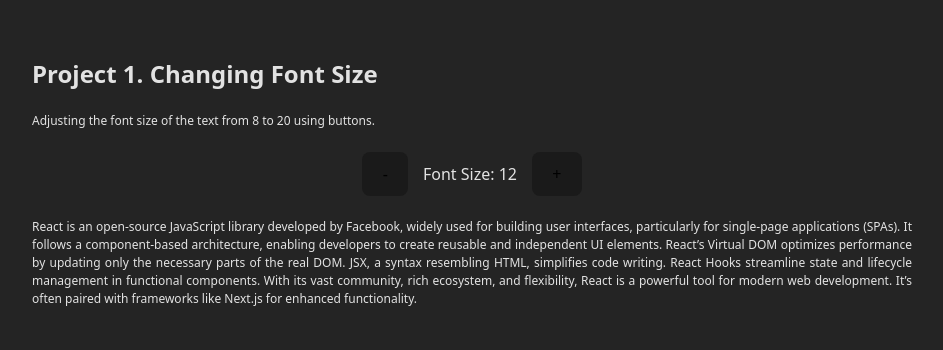
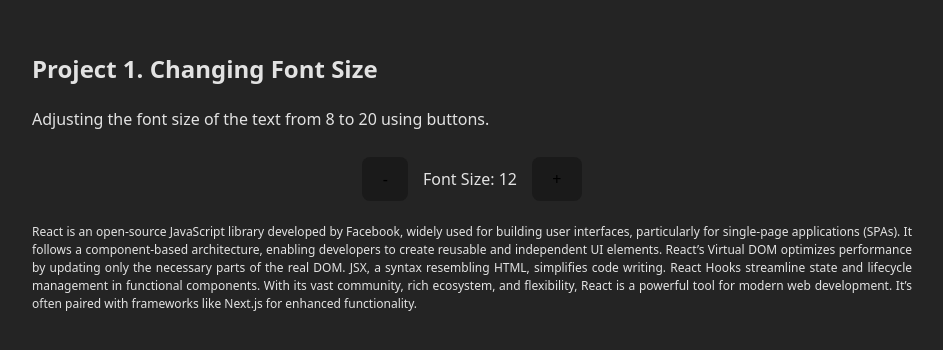
Before and after one commit to onurdoker/ReactProjects, a React (Vite) app: page /project1 in a window 1280 px wide. Shown: the part 222-572 px from the top of the page, without its empty margins (28-971 px from the left). Built offline with nearby package versions, Linux system fonts and the light colour scheme.

Commit message:
Project 1 - Small Corrections

```diff
--- a/src/components/Project1/Project1.jsx
+++ b/src/components/Project1/Project1.jsx
@@ -1,5 +1,4 @@
 import {useState} from "react";
-import css from "./Project1.module.css";
 import Project1Text from "./Project1Text.jsx";
 import Project1Button from "./Project1Button.jsx";
 
@@ -28,9 +27,9 @@ function Project1() {
   };
 
   return (
-      <div className={css.body}>
+      <div>
         <h2>Project 1. Changing Font Size</h2>
-        <p className={css.text}>Adjusting the font size of the text from 8 to 20 using buttons.</p>
+        <p>Adjusting the font size of the text from 8 to 20 using buttons.</p>
 
         <Project1Button
             handleFontSizeIncrement={handleFontSizeIncrement}
--- a/src/components/Project1/Project1Button.jsx
+++ b/src/components/Project1/Project1Button.jsx
@@ -1,12 +1,15 @@
-import css from "./Project1.module.css";
-
 const Project1Button = ({
   handleFontSizeIncrement,
   handleFontSizeDecrement,
   fontSize,
 }) => {
   return (
-      <div className={css.p1_button}>
+      <div style={{
+        display: "flex",
+        alignItems: "center",
+        justifyContent: "center",
+        gap: "15px",
+      }}>
         <button onClick={handleFontSizeDecrement}>-</button>
         Font Size: {fontSize}
         <button onClick={handleFontSizeIncrement}>+</button>
--- a/src/index.css
+++ b/src/index.css
@@ -29,6 +29,7 @@ body {
     max-width: 1000px;
     min-height: 100vh;
     margin: 0;
+    text-align: justify;
     place-items: center;
 }
 
@@ -47,6 +48,7 @@ button {
     border: 1px solid transparent;
     border-radius: 8px;
     background-color: #1A1A1A;
+
 }
 
 button:hover {
@@ -57,3 +59,8 @@ button:focus,
 button:focus-visible {
     outline: 4px auto -webkit-focus-ring-color;
 }
+
+p {
+    font-size: inherit;
+    text-align: justify;
+}
```
